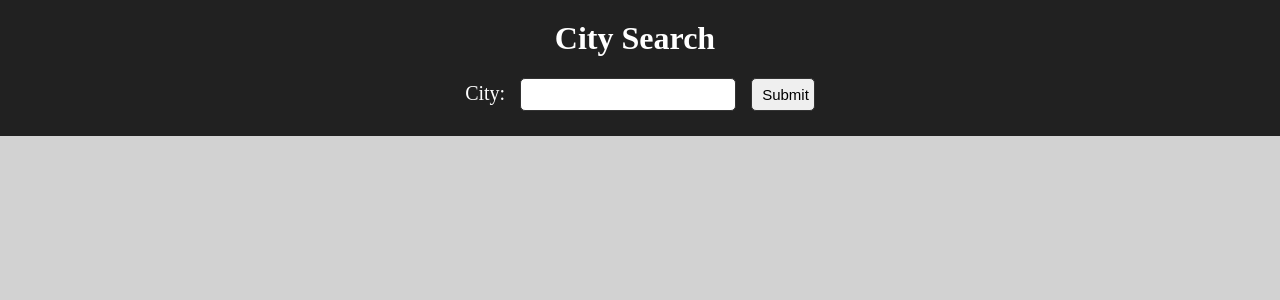
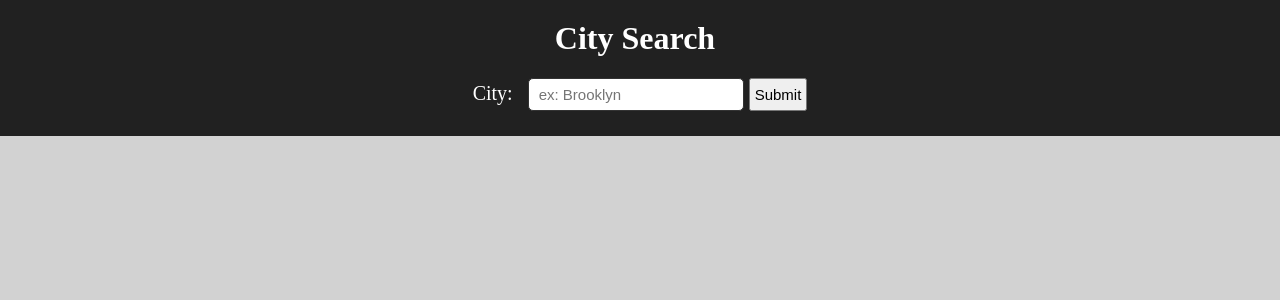
Before and after one commit to lucylee-412/city-api, a React (Create React App) app in the folder city-search/: page / in a window 1280 px wide. Shown: the top 300 px of the page. Built offline with nearby package versions, Linux system fonts and the light colour scheme.

Commit message:
Add back more styling that was accidentally deleted

```diff
--- a/city-search/src/App.js
+++ b/city-search/src/App.js
@@ -99,9 +99,15 @@ class App extends React.Component {
                     <form onSubmit={this.handleSubmit}>
                         <label id='city' name='city'>
                             City:
-                            <input type="text" value={this.state.value} onChange={this.handleChange} />
+                            <input
+                                type="text"
+                                placeholder = "ex: Brooklyn"
+                                value={this.state.value}
+                                onChange={this.handleChange}
+                            />
                         </label>
-                        <input type="submit" value="Submit" />
+                        <span></span>
+                        <button type="submit" value="Submit">Submit</button>
                     </form>
                         </div>
                     </div>
```
